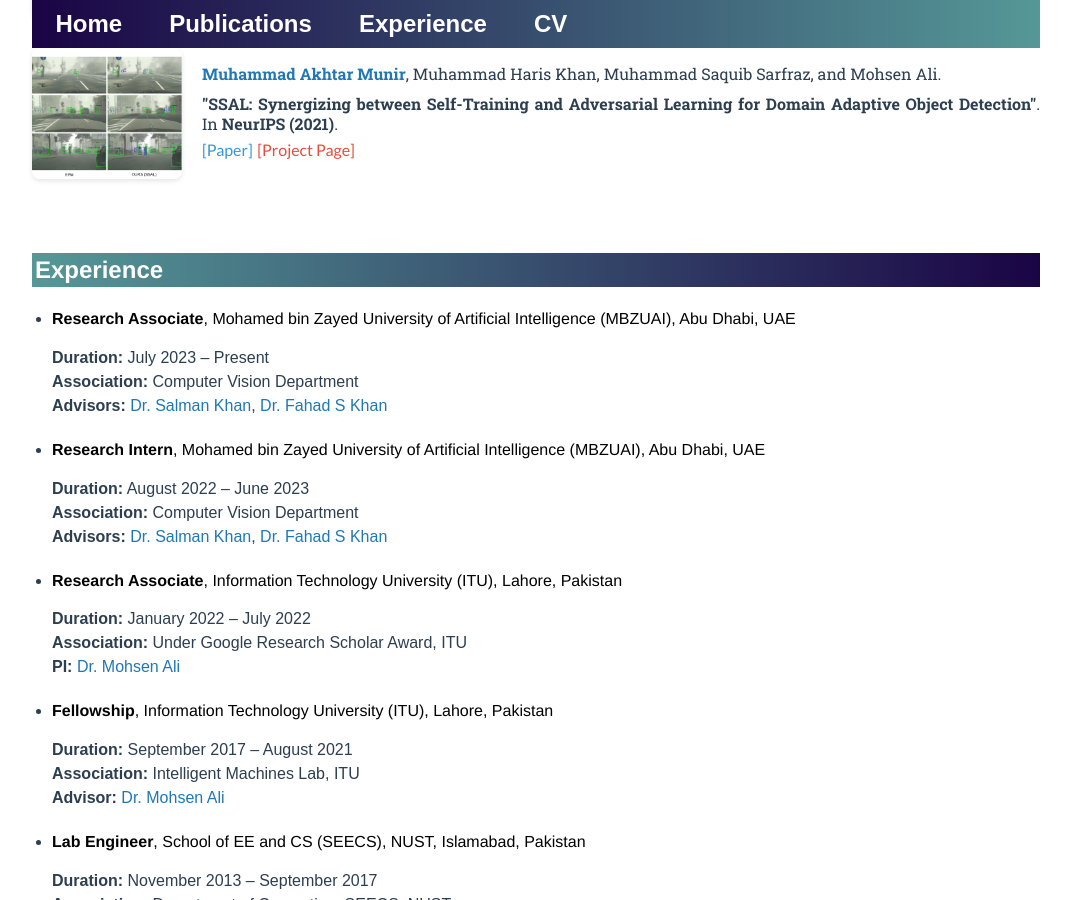
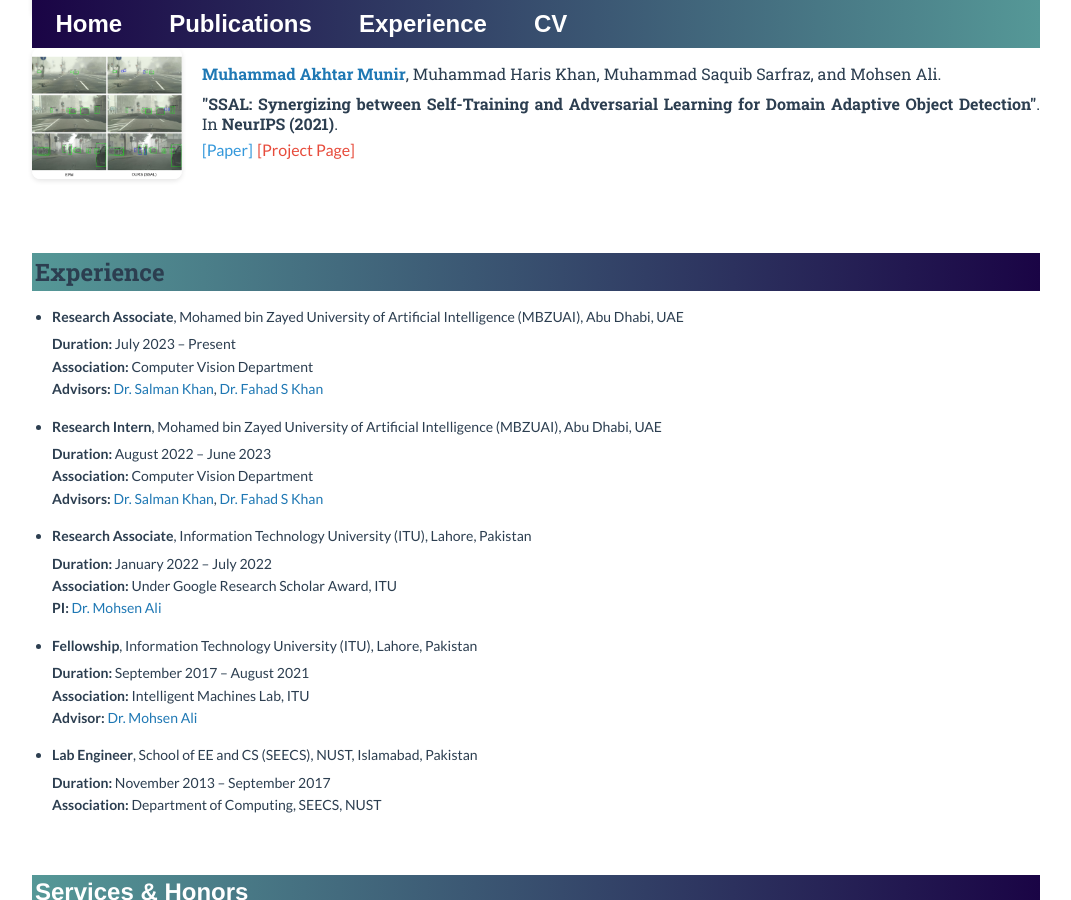
Before and after one commit to akhtarvision/akhtarvision.github.io, a Jekyll site: the page built from index.html, in a window 1280 px wide and 900 px high, scrolled down 1746 px. Shown: the whole window, without its empty margins (104-1175 px from the left). Built offline with Jekyll 4.4.1, drawn with Linux system fonts in a browser that asks for light colours.

Commit message:
Update index.html

```diff
--- a/index.html
+++ b/index.html
@@ -279,50 +279,65 @@
 
     <!-- Experience Section -->
 <a id="experience" class="anchor"></a>
-    <h2>Experience</h2>
-    <div style="font-family: 'Arial', sans-serif; font-size: 16px; line-height: 1.5; color: #2c3e50;">
+<h2 style="font-family: 'Roboto Slab', serif; font-size: 24px; color: #2c3e50; margin-bottom: 15px;">Experience</h2>
+<div style="font-family: 'Lato', sans-serif; font-size: 14px; line-height: 1.6; color: #2c3e50;">
     <ul style="list-style-type: disc; padding-left: 20px;">
-            <li style="margin-bottom: 20px;">
-                <p><strong>Research Associate</strong>, Mohamed bin Zayed University of Artificial Intelligence (MBZUAI), Abu Dhabi, UAE</p>
-                <ul style="list-style-type: none; padding-left: 0; margin-bottom: 5px;">
+        <li style="margin-bottom: 15px;">
+            <strong>Research Associate</strong>, Mohamed bin Zayed University of Artificial Intelligence (MBZUAI), Abu Dhabi, UAE
+            <ul style="list-style-type: none; padding-left: 0; margin-top: 5px;">
                 <li><strong>Duration:</strong> July 2023 – Present</li>
                 <li><strong>Association:</strong> Computer Vision Department</li>
-                    <li><strong>Advisors:</strong> <a href="https://scholar.google.es/citations?user=M59O9lkAAAAJ" style="text-decoration: none; color: #1f78b4;">Dr. Salman Khan</a>, <a href="https://scholar.google.com/citations?user=zvaeYnUAAAAJ&hl=en" style="text-decoration: none; color: #1f78b4;">Dr. Fahad S Khan</a></li>
+                <li><strong>Advisors:</strong>
+                    <a href="https://scholar.google.es/citations?user=M59O9lkAAAAJ" style="text-decoration: none; color: #1f78b4;">Dr. Salman Khan</a>,
+                    <a href="https://scholar.google.com/citations?user=zvaeYnUAAAAJ&hl=en" style="text-decoration: none; color: #1f78b4;">Dr. Fahad S Khan</a>
+                </li>
             </ul>
         </li>
-            <li style="margin-bottom: 20px;">
-                <p><strong>Research Intern</strong>, Mohamed bin Zayed University of Artificial Intelligence (MBZUAI), Abu Dhabi, UAE</p>
-                <ul style="list-style-type: none; padding-left: 0; margin-bottom: 5px;">
+
+        <li style="margin-bottom: 15px;">
+            <strong>Research Intern</strong>, Mohamed bin Zayed University of Artificial Intelligence (MBZUAI), Abu Dhabi, UAE
+            <ul style="list-style-type: none; padding-left: 0; margin-top: 5px;">
                 <li><strong>Duration:</strong> August 2022 – June 2023</li>
                 <li><strong>Association:</strong> Computer Vision Department</li>
-                    <li><strong>Advisors:</strong> <a href="https://scholar.google.es/citations?user=M59O9lkAAAAJ" style="text-decoration: none; color: #1f78b4;">Dr. Salman Khan</a>, <a href="https://scholar.google.com/citations?user=zvaeYnUAAAAJ&hl=en" style="text-decoration: none; color: #1f78b4;">Dr. Fahad S Khan</a></li>
+                <li><strong>Advisors:</strong>
+                    <a href="https://scholar.google.es/citations?user=M59O9lkAAAAJ" style="text-decoration: none; color: #1f78b4;">Dr. Salman Khan</a>,
+                    <a href="https://scholar.google.com/citations?user=zvaeYnUAAAAJ&hl=en" style="text-decoration: none; color: #1f78b4;">Dr. Fahad S Khan</a>
+                </li>
             </ul>
         </li>
-            <li style="margin-bottom: 20px;">
-                <p><strong>Research Associate</strong>, Information Technology University (ITU), Lahore, Pakistan</p>
-                <ul style="list-style-type: none; padding-left: 0; margin-bottom: 5px;">
+
+        <li style="margin-bottom: 15px;">
+            <strong>Research Associate</strong>, Information Technology University (ITU), Lahore, Pakistan
+            <ul style="list-style-type: none; padding-left: 0; margin-top: 5px;">
                 <li><strong>Duration:</strong> January 2022 – July 2022</li>
                 <li><strong>Association:</strong> Under Google Research Scholar Award, ITU</li>
-                    <li><strong>PI:</strong> <a href="https://scholar.google.com/citations?user=59ISSCEAAAAJ&hl=en" style="text-decoration: none; color: #1f78b4;">Dr. Mohsen Ali</a></li>
+                <li><strong>PI:</strong>
+                    <a href="https://scholar.google.com/citations?user=59ISSCEAAAAJ&hl=en" style="text-decoration: none; color: #1f78b4;">Dr. Mohsen Ali</a>
+                </li>
             </ul>
         </li>
-            <li style="margin-bottom: 20px;">
-                <p><strong>Fellowship</strong>, Information Technology University (ITU), Lahore, Pakistan</p>
-                <ul style="list-style-type: none; padding-left: 0; margin-bottom: 5px;">
+
+        <li style="margin-bottom: 15px;">
+            <strong>Fellowship</strong>, Information Technology University (ITU), Lahore, Pakistan
+            <ul style="list-style-type: none; padding-left: 0; margin-top: 5px;">
                 <li><strong>Duration:</strong> September 2017 – August 2021</li>
                 <li><strong>Association:</strong> Intelligent Machines Lab, ITU</li>
-                    <li><strong>Advisor:</strong> <a href="https://scholar.google.com/citations?user=59ISSCEAAAAJ&hl=en" style="text-decoration: none; color: #1f78b4;">Dr. Mohsen Ali</a></li>
+                <li><strong>Advisor:</strong>
+                    <a href="https://scholar.google.com/citations?user=59ISSCEAAAAJ&hl=en" style="text-decoration: none; color: #1f78b4;">Dr. Mohsen Ali</a>
+                </li>
             </ul>
         </li>
-            <li style="margin-bottom: 20px;">
-                <p><strong>Lab Engineer</strong>, School of EE and CS (SEECS), NUST, Islamabad, Pakistan</p>
-                <ul style="list-style-type: none; padding-left: 0; margin-bottom: 5px;">
+
+        <li style="margin-bottom: 15px;">
+            <strong>Lab Engineer</strong>, School of EE and CS (SEECS), NUST, Islamabad, Pakistan
+            <ul style="list-style-type: none; padding-left: 0; margin-top: 5px;">
                 <li><strong>Duration:</strong> November 2013 – September 2017</li>
                 <li><strong>Association:</strong> Department of Computing, SEECS, NUST</li>
             </ul>
         </li>
     </ul>
 </div>
+
 
 
     <!-- Services & Honors Section -->
```
Lines whose indentation alone changed are shown as unchanged.
